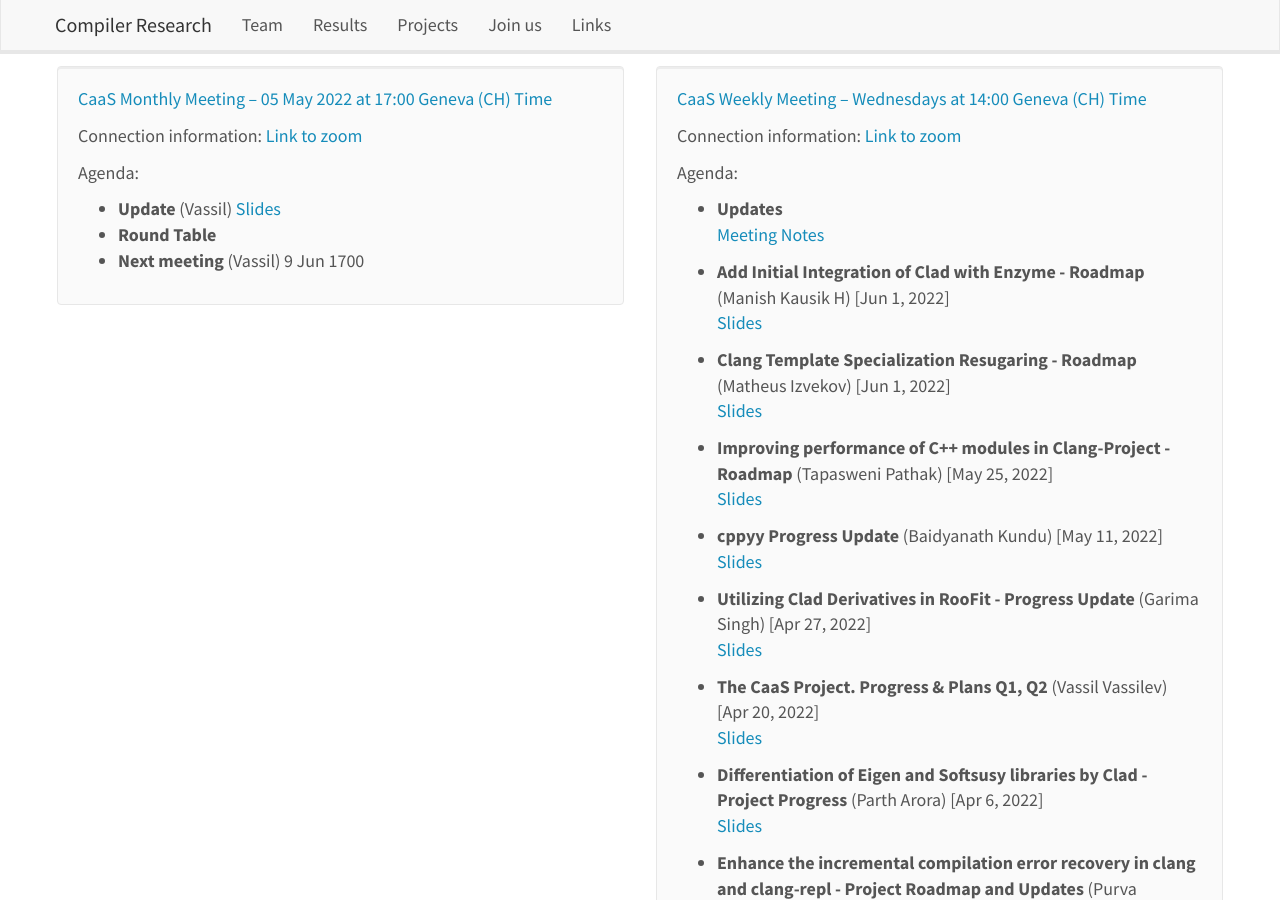
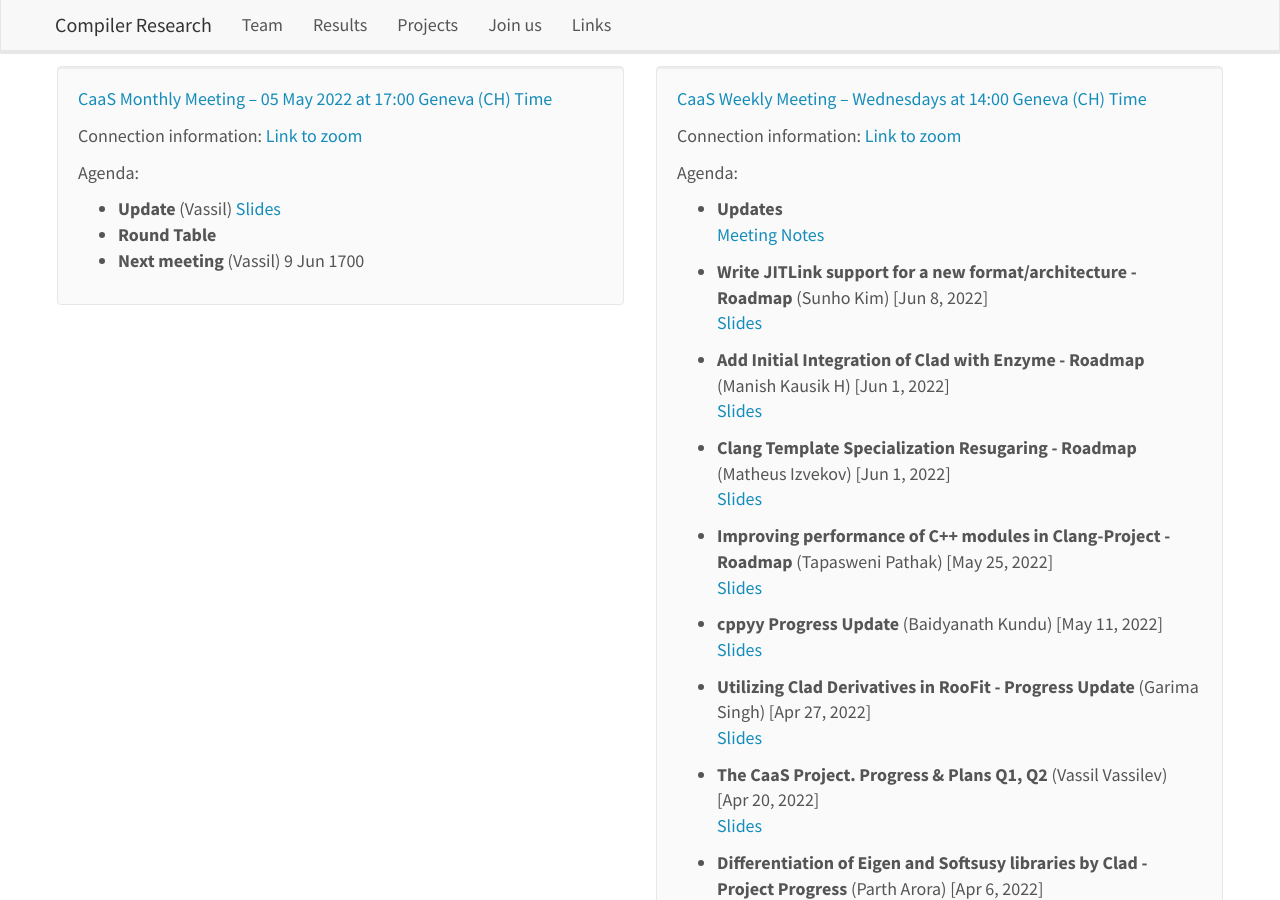
Before and after one commit to vgvassilev/clad, a Jekyll site: the page built from _pages/meetings.md, in a window 1280 px wide and 900 px high, scrolled down 939 px. Built offline with Jekyll 4.4.1, drawn with Linux system fonts in a browser that asks for light colours; nearby versions of some CDN libraries; a style sheet for code colours, icons or effects is not loaded.

Commit message:
Add JITLink pdf

```diff
--- a/_data/standing_meetings.yml
+++ b/_data/standing_meetings.yml
@@ -17,6 +17,10 @@
   agenda:
     - title: Updates
       link: "[Meeting Notes](https://docs.google.com/document/d/1HMUtM8rRPeTYDqsWZVD-iQityjJj9_GKgu0FHHbiBr0)"
+    - title: "Write JITLink support for a new format/architecture - Roadmap"
+      date: 2022-06-08 14:00:00 +0200
+      speaker: "Sunho Kim"
+      link: "[Slides](/assets/presentations/CaaS_Weekly_08_06_2022_Sunho_Write_JITLink_support_for_a_new format_architecture.pdf)"
     - title: "Add Initial Integration of Clad with Enzyme - Roadmap"
       date: 2022-06-01 14:00:00 +0200
       speaker: "Manish Kausik H"
```
Also changed, not shown: 1 other file.
